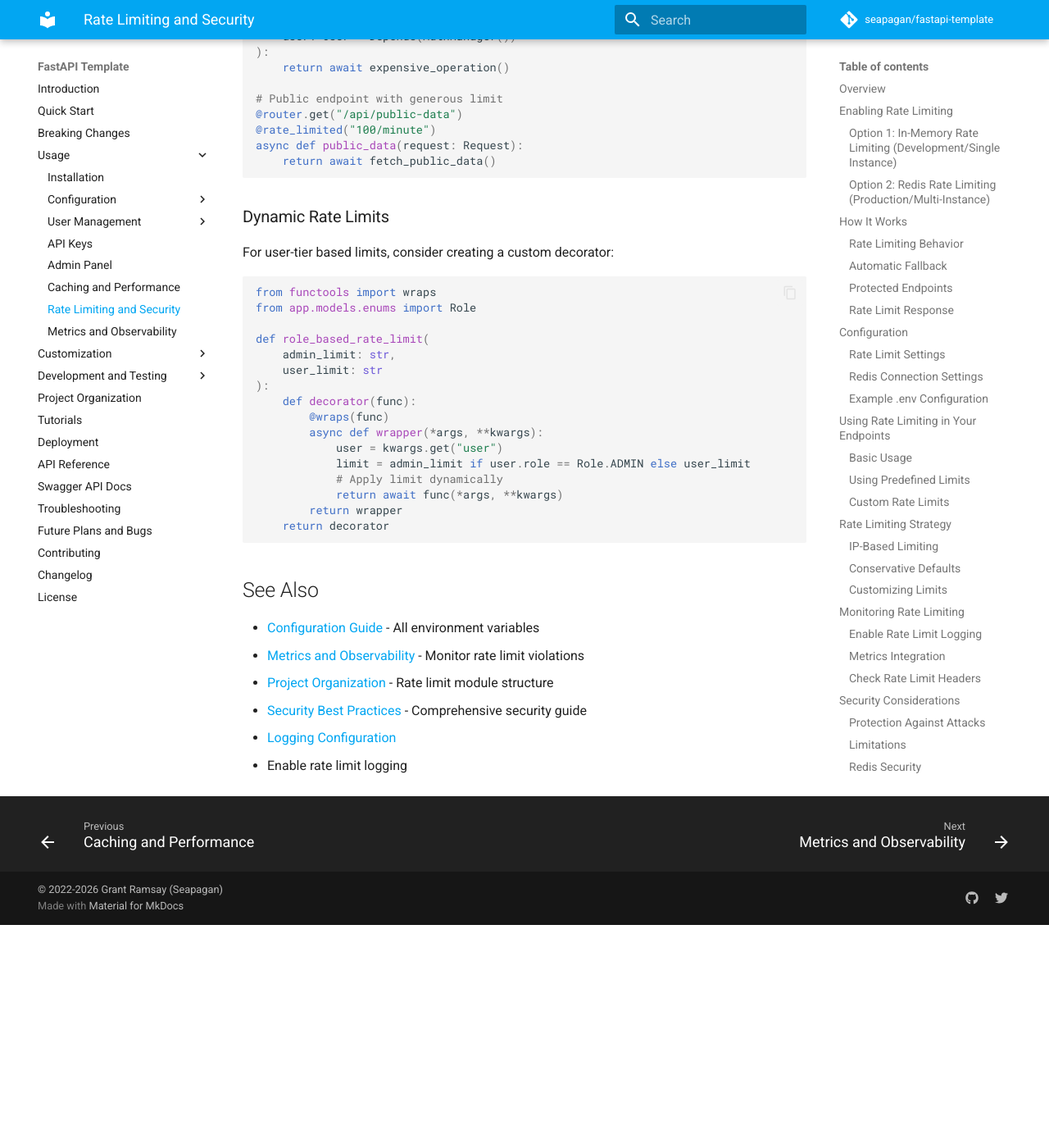
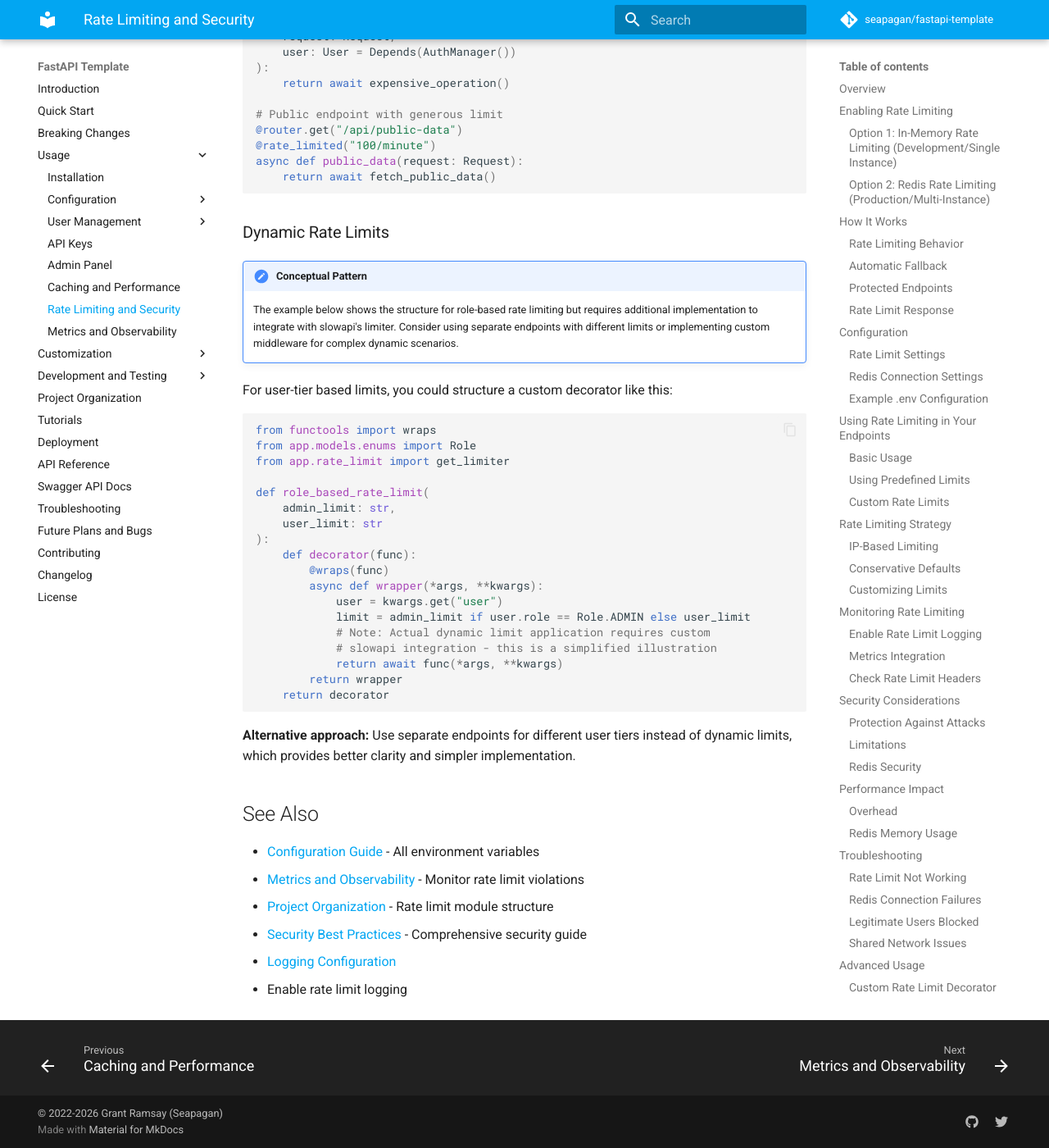
Before and after one commit to seapagan/fastapi-template, an MkDocs documentation site: the page built from docs/usage/rate-limiting.md, in a window 1280 px wide and 1400 px high, scrolled down 11059 px. Shown: the whole window at 82% size. Built offline with MkDocs 1.6.1 and Material for MkDocs 9.7.7, drawn with Linux system fonts in a browser that asks for light colours; comment, search, counter and statistics services are not loaded; before the commit the page ends 12187 px from its top, so only the background shows below that.

Commit message:
refactor: improve rate limit maintainability and expand test coverage
- Extract DEFAULT_RETRY_AFTER constant to eliminate hardcoded values
- Refactor unit conversion from if-elif chain to dictionary lookup
- Add comprehensive query redaction tests for all edge cases
- Add empty string edge case test for retry-after parsing
- Clarify dynamic rate limits documentation with implementation notes

````diff
--- a/docs/usage/rate-limiting.md
+++ b/docs/usage/rate-limiting.md
@@ -338,7 +338,8 @@
 Example log output:
 
 ```code
-2026-01-06 14:23:45 | AUTH | Rate limit exceeded for /login/ (5/15minutes) from 192.168.1.100
+2026-01-06 14:23:45 | AUTH | Rate limit exceeded for /login/
+(5/15minutes) from 192.168.1.100
 ```
 
 ### Metrics Integration
@@ -526,11 +527,19 @@
 
 ### Dynamic Rate Limits
 
-For user-tier based limits, consider creating a custom decorator:
+!!! note "Conceptual Pattern"
+    The example below shows the structure for role-based rate limiting
+    but requires additional implementation to integrate with slowapi's
+    limiter. Consider using separate endpoints with different limits
+    or implementing custom middleware for complex dynamic scenarios.
+
+For user-tier based limits, you could structure a custom decorator
+like this:
 
 ```python
 from functools import wraps
 from app.models.enums import Role
+from app.rate_limit import get_limiter
 
 def role_based_rate_limit(
     admin_limit: str,
@@ -541,11 +550,16 @@
         async def wrapper(*args, **kwargs):
             user = kwargs.get("user")
             limit = admin_limit if user.role == Role.ADMIN else user_limit
-            # Apply limit dynamically
+            # Note: Actual dynamic limit application requires custom
+            # slowapi integration - this is a simplified illustration
             return await func(*args, **kwargs)
         return wrapper
     return decorator
 ```
+
+**Alternative approach:** Use separate endpoints for different user
+tiers instead of dynamic limits, which provides better clarity and
+simpler implementation.
 
 ## See Also
 
````
Also changed, not shown: 3 other files.
